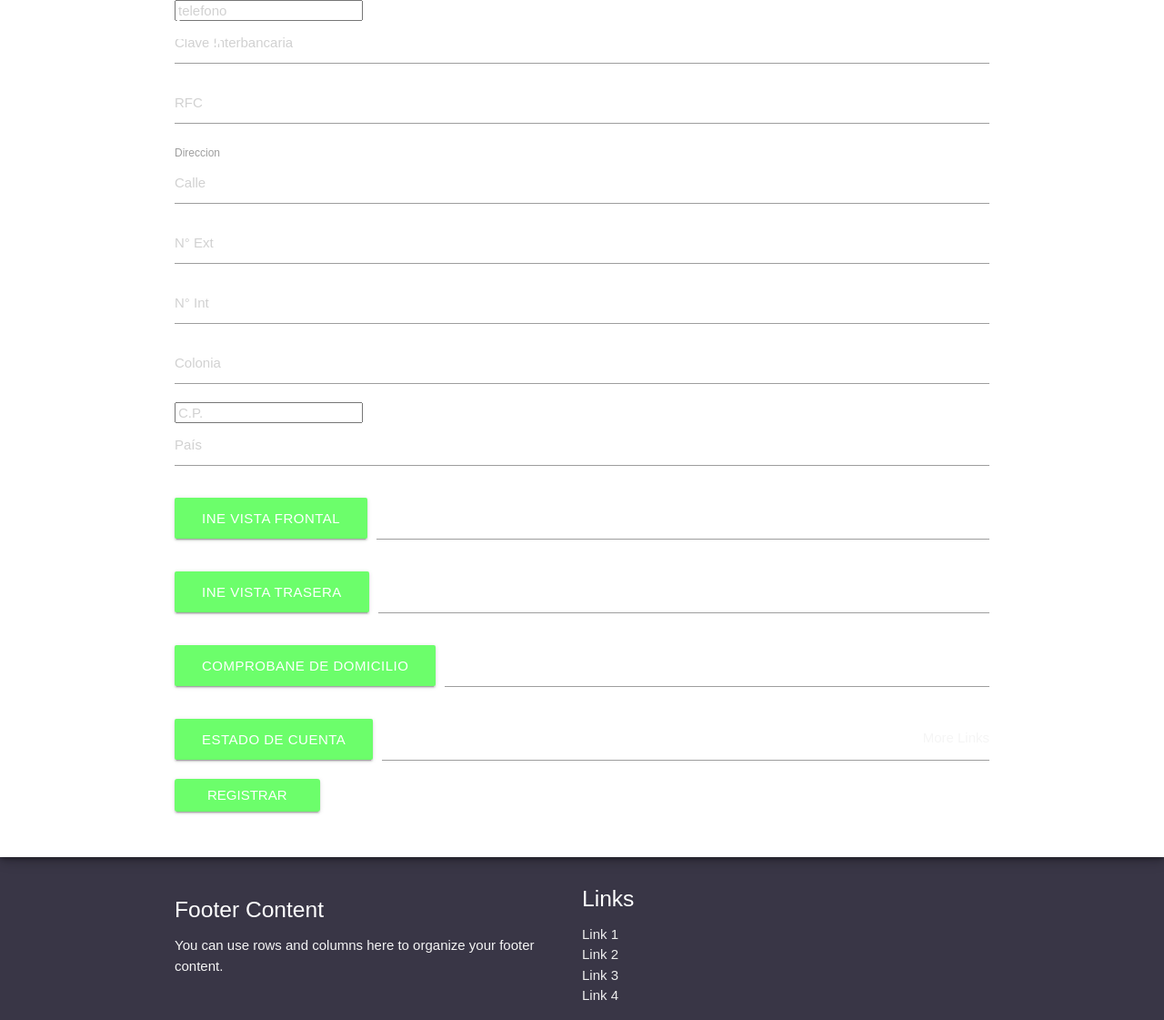
After one commit to mccreeper98/Inversiones, a PHP site: page /perfil in a window 1280 px wide. The commit adds this page. Shown: the whole page at 91% size. Run offline with PHP 8.4, Linux system fonts and the light colour scheme; a user stored in the database is signed in.

Commit message:
Perfil
Se agreo la pagina de perfil

```diff
--- a/proyecto/js/proyectos.js
+++ b/proyecto/js/proyectos.js
@@ -1,5 +1,7 @@
 
 $("#registro").on("submit",function(e){
+
+	alert("si jala");
 
 	e.preventDefault();
 	var formData = new FormData(document.getElementById('registro'));
--- /dev/null
+++ b/proyecto/perfil.php
@@ -0,0 +1,17 @@
+<?php
+session_start();
+	if ($_SESSION) {
+  switch ($_SESSION['tipo']) {
+    case '0':
+        require 'view/perfil.view.php';
+      break;
+
+    default:
+        require 'view/denegado.view.php';
+      break;
+  }
+}else{
+  require 'view/index.view.php';
+}
+
+?>
--- a/proyecto/registra.php
+++ b/proyecto/registra.php
@@ -3,11 +3,11 @@ session_start();
 if ($_SESSION) {
   switch ($_SESSION['tipo']) {
     case '0':
-        header('Location: user');
+        header('Location: index.php');
       break;
 
     case '1':
-      header('Location: admin');
+      header('Location: index.php');
       break;
 
     default:
--- /dev/null
+++ b/proyecto/view/perfil.view.php
@@ -0,0 +1,122 @@
+<!DOCTYPE html>
+<html>
+<head>
+  <title>Home</title>
+  <meta charset="utf-8">
+  <!--Import Google Icon Font-->
+  <link href="http://fonts.googleapis.com/icon?family=Material+Icons" rel="stylesheet">
+  <!--Import materialize.css-->
+  <link rel="stylesheet" href="css/materialize.min.css" media="screen,projection" />
+  <link rel="stylesheet" href="css/master.css">
+  <link rel="stylesheet" href="css/animate.css">
+  <!--Import jQuery before materialize.js-->
+  <script type="text/javascript" src="js/jquery-2.1.1.min.js"></script>
+  <script type="text/javascript" src="js/materialize.min.js"></script>
+  <script type="text/javascript" src="js/sweetalert.min.js"> </script>
+  <script type="text/javascript" src="js/registro.js"></script>
+  <!--Let browser know website is optimized for mobile-->
+  <meta name="viewport" content="width=device-width, initial-scale=1.0" />
+</head>
+<body>
+
+  <div class="slider fullscreen">
+
+   <nav>
+    <div class="nav-wrapper">
+      <div class="container">
+        <a href="#" class="brand-logo">Logo</a>
+        <ul id="nav-mobile" class="right hide-on-med-and-down">
+          <li><a href="#funciona">¿Cómo funciona?</a></li>
+          <li><a href="#invertir">¿Por qué nosotros?</a></li>
+          <li><a href="/proyectos">Proyectos</a></li>
+          <li><a href="/contacto">Contacto</a></li>
+          <li><a href="login.php">Ingresar</a></li>
+        </ul>
+      </div>
+    </div>
+  </nav>
+
+<main class="col s12">
+
+   <form class="col s12 m8 l4 push-m2 push-l4 z-depth-3 animated slideInUp" method="post" onsubmit="return agregar()" id="registro" autocomplete="off">
+    <div class="container">
+      <input type="" name="telefono"  id="telefono" value="" class="col s12" placeholder="telefono"  autocomplete="off" maxlength="15" required="required">
+      <input type="text" name="clave" id="clave" value="" class="col s12" placeholder="Clave Interbancaria" autocomplete="off" maxlength="30" required="required">
+      <input type="text" name="rfc" id="rfc" value="" class="col s12" placeholder="RFC" autocomplete="off" maxlength="20" required="required">
+      <label>Direccion</label>
+      <input type="text" name="calle" id="calle" value="" class="col s12" placeholder="Calle" autocomplete="off" maxlength="30" required="required">
+      <input type="text" name="ext" id="ext" value="" class="col s12" placeholder="N° Ext" autocomplete="off" maxlength="4" required="required">
+      <input type="text" name="int" id="int" value="" class="col s12" placeholder="N° Int" autocomplete="off" maxlength="4" required="required">
+      <input type="text" name="colonia" id="colonia" value="" class="col s12" placeholder="Colonia" autocomplete="off" maxlength="20" required="required">
+      <input type="cp" name="cp" id="cp" value="" class="col s12" placeholder="C.P." autocomplete="off" maxlength="5" required="required">
+      <input type="text" name="pais" id="pais" value="" class="col s12" placeholder="País" autocomplete="off" maxlength="20" required="required">
+      <div class="file-field input-field col s12">
+            <div class="btn">
+              <span>INE Vista Frontal</span>
+              <input type="file" name="inef" required="required">
+            </div>
+            <div class="file-path-wrapper">
+              <input class="file-path validate" type="text">
+            </div>
+          </div>
+          <div class="file-field input-field col s12">
+            <div class="btn">
+              <span>INE Vista Trasera</span>
+              <input type="file" name="ineb" >
+            </div>
+            <div class="file-path-wrapper">
+              <input class="file-path validate" type="text">
+            </div>
+          </div>
+          <div class="file-field input-field col s12">
+            <div class="btn">
+              <span>Comprobane de Domicilio</span>
+              <input type="file" name="comp" required="required">
+            </div>
+            <div class="file-path-wrapper">
+              <input class="file-path validate" type="text">
+            </div>
+          </div>
+          <div class="file-field input-field col s12">
+            <div class="btn">
+              <span>Estado de Cuenta</span>
+              <input type="file" name="est" required="required">
+            </div>
+            <div class="file-path-wrapper">
+              <input class="file-path validate" type="text">
+            </div>
+          </div>
+      <div class="col s12" style="padding-bottom: 50px;">
+        <input type="submit" id="action" class="btn col s12 waves-effect waves-light"  name="action" value="Registrar">
+      </div>
+    </div>
+  </form>
+
+</main>
+        <footer class="page-footer negrobg">
+          <div class="container">
+            <div class="row">
+              <div class="col l6 s12">
+                <h5 class="white-text">Footer Content</h5>
+                <p class="grey-text text-lighten-4">You can use rows and columns here to organize your footer content.</p>
+              </div              <div class="col l4 offset-l2 s12">
+                <h5 class="white-text">Links</h5>
+                <ul>
+                  <li><a class="grey-text text-lighten-3" href="#!">Link 1</a></li>
+                  <li><a class="grey-text text-lighten-3" href="#!">Link 2</a></li>
+                  <li><a class="grey-text text-lighten-3" href="#!">Link 3</a></li>
+                  <li><a class="grey-text text-lighten-3" href="#!">Link 4</a></li>
+                </ul>
+              </div>
+            </div>
+          </div>
+          <div class="footer-copyright">
+            <div class="container">
+            © 2017 Copyright Text
+            <a class="grey-text text-lighten-4 right" href="#!">More Links</a>
+            </div>
+          </div>
+        </footer>
+
+</body>
+</html>
```
Also changed, not shown: proyecto/view/registrarP.view.php (line endings or trailing spaces).
